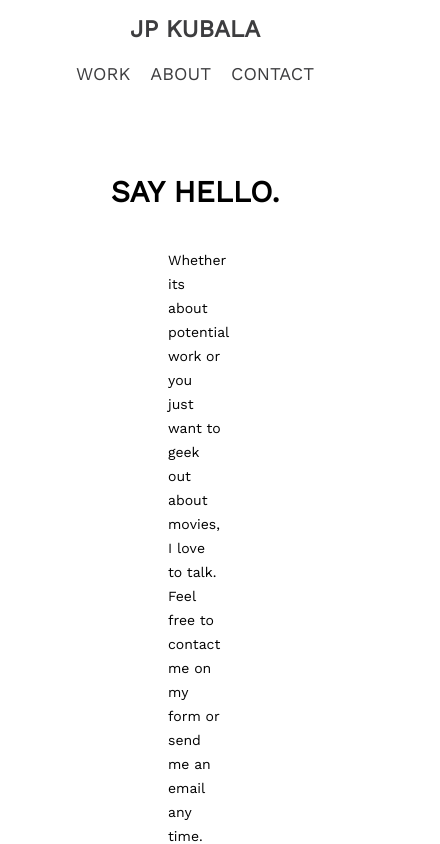
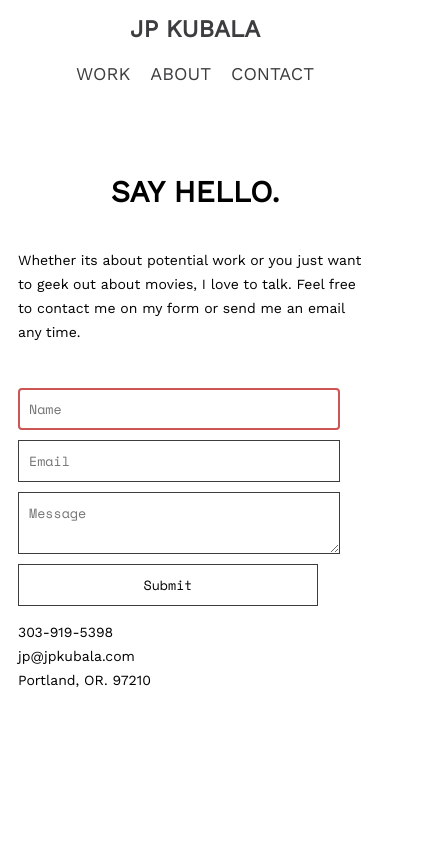
Before and after one commit to kubalaj/portfolio_v3, a Next.js app: page /contact in a window 390 px wide. Shown: the top 844 px of the page, 440 px wide, since content can reach past the window. Built offline with nearby package versions, Linux system fonts and the light colour scheme; some icons are missing.

Commit message:
fixing for phones

```diff
--- a/styles.scss
+++ b/styles.scss
@@ -61,6 +61,12 @@ input[type="submit"] {
   .description {
     padding: 0 50px;
   }
+  @media #{$break-sm} {
+    margin: 0;
+    .description {
+      padding: 0;
+    }
+  }
 }
 .bold {
   font-weight: bold;
```
